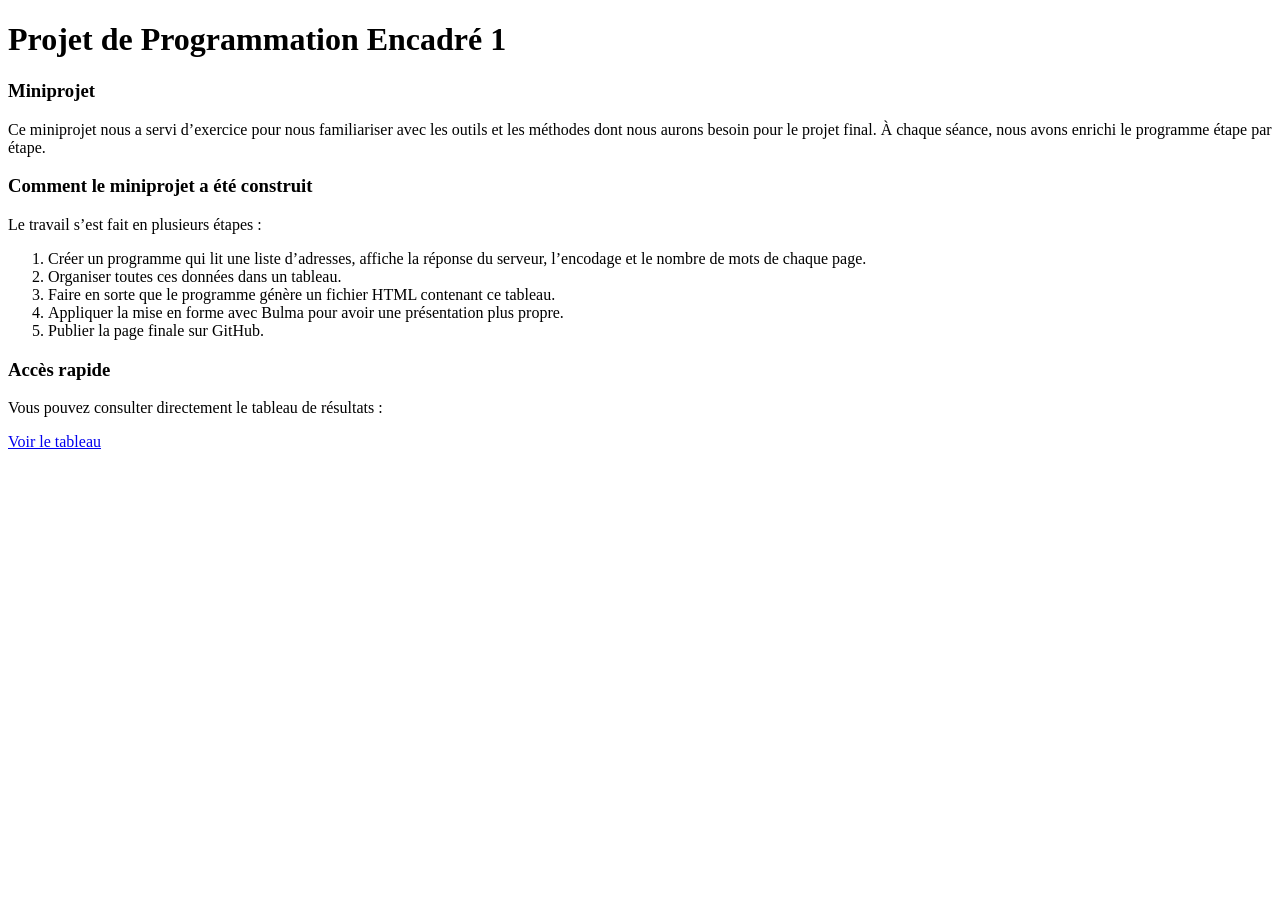
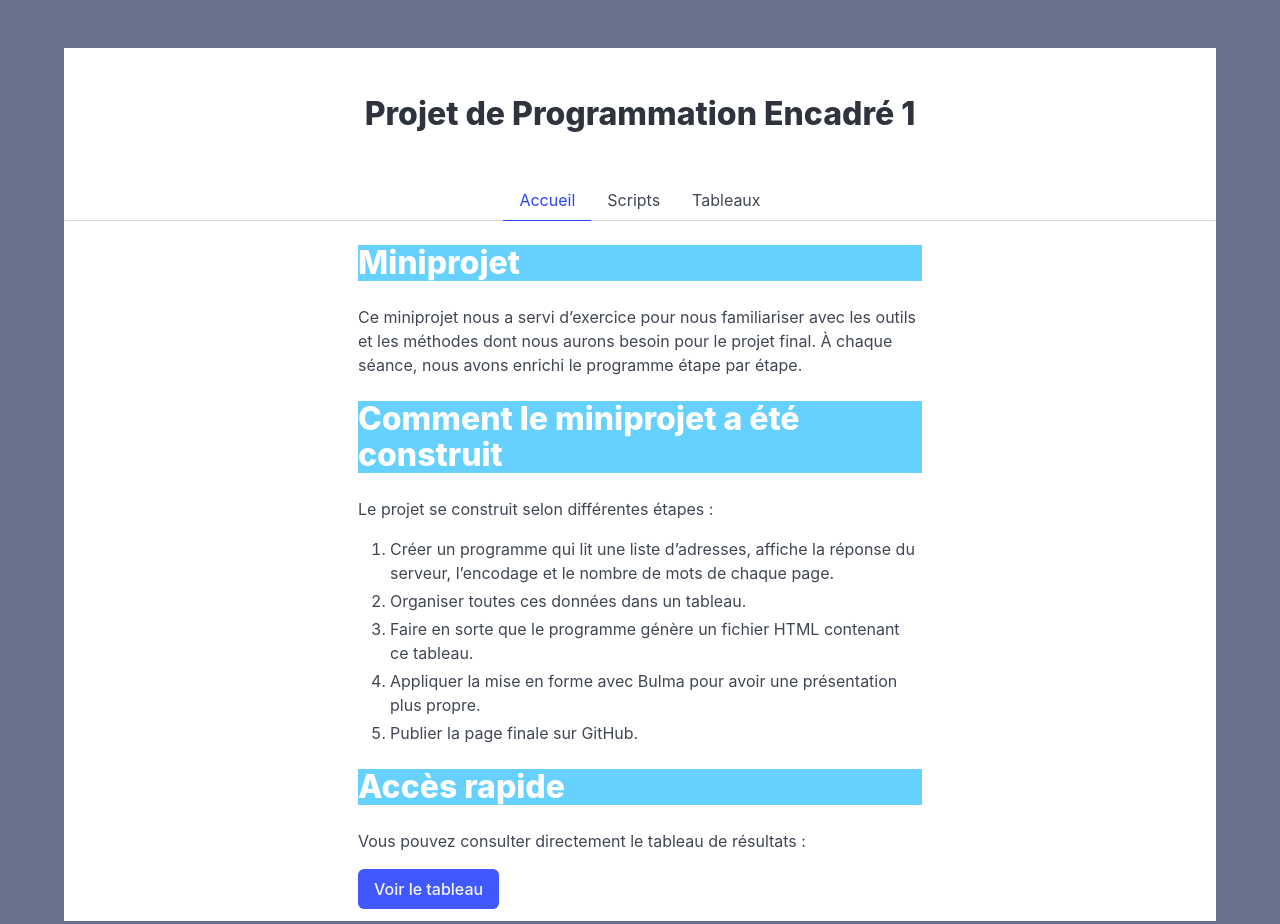
Before and after one commit to 45018241-ghazal/PPE1-2025, a plain HTML site: page index.html in a window 1280 px wide. Before the commit the page ends 800 px from the top, so only its background shows below. Drawn offline with nearby package versions, Linux system fonts and the light colour scheme.

Commit message:
Index avec Bulma

```diff
--- a/index.html
+++ b/index.html
@@ -1,26 +1,44 @@
-<!doctype html>
-<html lang="fr">
+<!DOCTYPE html>
+<html>
   <head>
-  <meta charset="UTF-8">
+    <meta charset="UTF-8" />
     <title>Mini-projet PPE1-2025</title>
+    <meta name="viewport" content="width=device-width, initial-scale=1">
+
+    <link rel="stylesheet" href="https://cdn.jsdelivr.net/npm/bulma@1.0.2/css/versions/bulma-no-dark-mode.min.css">
   </head>
+
   <body>
-  <h1>Projet de Programmation Encadré 1</h1>
-          <div>
-          <div>
-            <div>
-              <h3>Miniprojet</h3>
-              <p>
-                Ce miniprojet nous a servi d’exercice pour nous familiariser avec les outils et les méthodes dont nous aurons besoin pour le projet final. À chaque séance, nous avons enrichi le programme étape par étape.
-              </p>
+    <section class="section has-background-grey">
+      <div class="container has-background-white">
+		<div class="hero has-text-centered">
+          <div class="hero-body">
+            <h1 class="title">
+              Projet de Programmation Encadré 1
+            </h1>
           </div>
         </div>
 
-          <div>
-            <div>
-              <h3>Comment le miniprojet a été construit</h3>
-              <p>Le travail s’est fait en plusieurs étapes :</p>
-              <ol>
+		<nav class="tabs is-centered">
+          <ul>
+            <li class="is-active"><a href="3_index_bulma.html">Accueil</a></li>
+            <li><a href="miniprojet/programmes/miniprojet.sh">Scripts</a></li>
+            <li><a href="miniprojet/tableaux/tableau-fr.html">Tableaux</a></li>
+          </ul>
+        </nav>
+
+		<div class="columns is-centered">
+			<div class="column is-half">
+
+				<div class="block content">
+					<h3 class="title is-3 has-text-white has-background-info">Miniprojet</h3>
+					<p>Ce miniprojet nous a servi d’exercice pour nous familiariser avec les outils et les méthodes dont nous aurons besoin pour le projet final. À chaque séance, nous avons enrichi le programme étape par étape.</p>
+				</div>
+
+				<div class="block content">
+					<h3 class="title is-3 has-text-white has-background-info">Comment le miniprojet a été construit</h3>
+					<p>Le projet se construit selon différentes étapes :</p>
+					<ol >
 						<li>Créer un programme qui lit une liste d’adresses, affiche la réponse du serveur, l’encodage et le nombre de mots de chaque page.</li>
 						<li>Organiser toutes ces données dans un tableau.</li>
 						<li>Faire en sorte que le programme génère un fichier HTML contenant ce tableau.</li>
@@ -28,19 +46,19 @@
 						<li>Publier la page finale sur GitHub.</li>
 					</ol>
 				</div>
+
+				<div class="block content">
+					<h3 class="title is-3 has-text-white has-background-info">Accès rapide</h3>
+					<p>Vous pouvez consulter directement le tableau de résultats :</p>
+					<p>
+						<a class="button is-link" href="miniprojet/tableaux/tableau-fr.html">Voir le tableau</a>
+					</p>
 				</div>
 
-          <div>
-            <div>
-              <h3>Accès rapide</h3>
-              <p>
-                Vous pouvez consulter directement le tableau de résultats :
-              </p>
-              <p>
-                <a href="miniprojet/tableaux/tableau-fr.html">Voir le tableau </a>
-              </p>
 			</div>
 		</div>
+
       </div>
+    </section>
   </body>
 </html>
```
Lines whose indentation alone changed are shown as unchanged.
